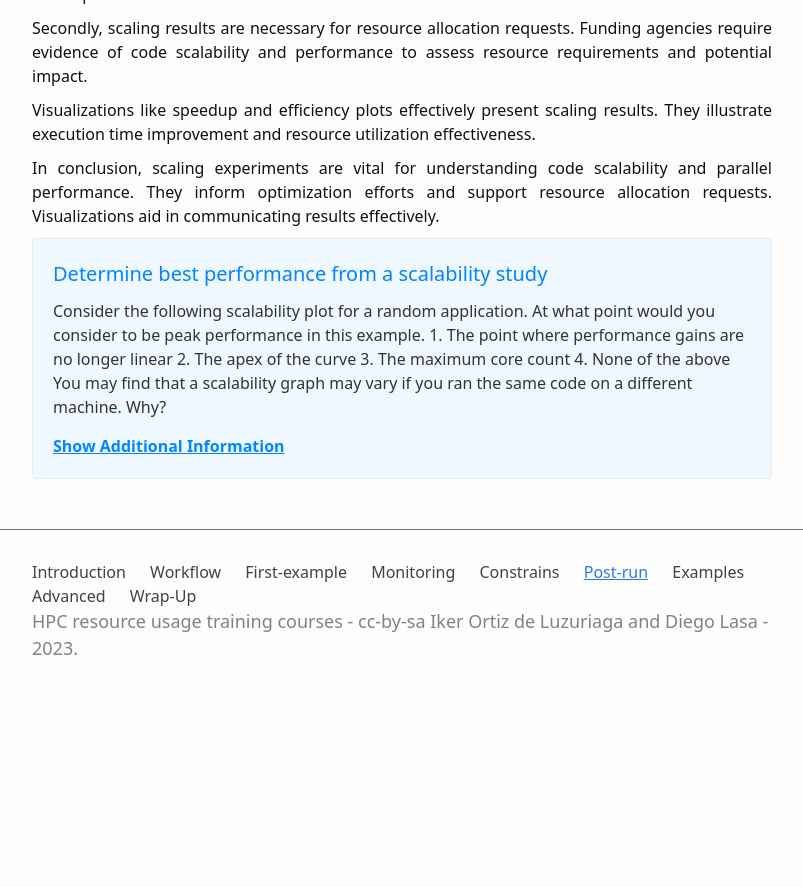
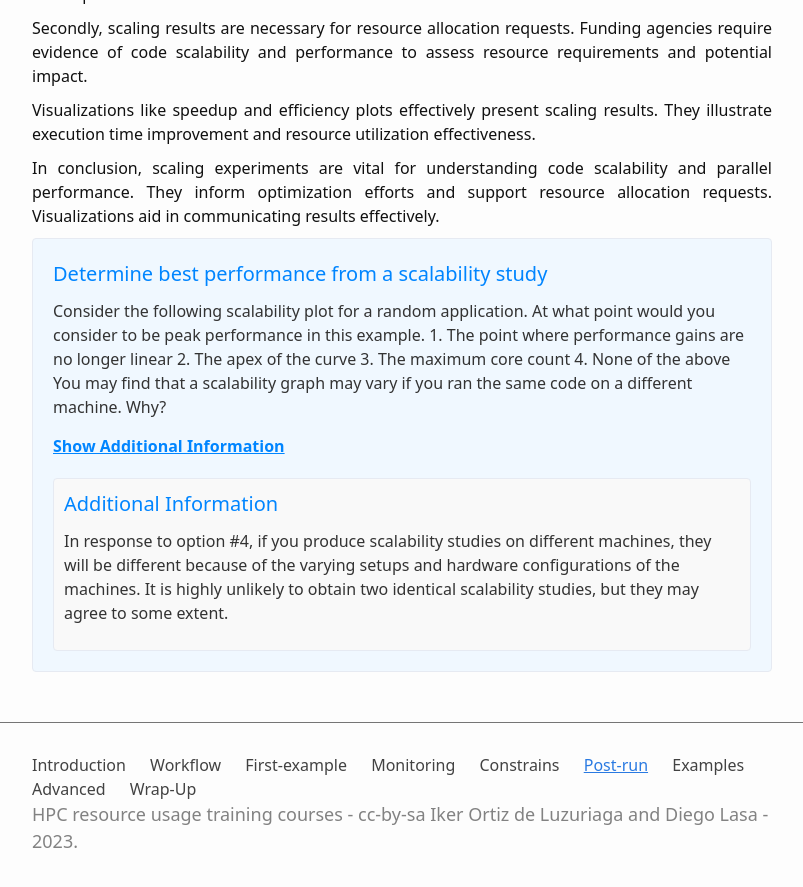
Before and after one commit to dipc-cc/slurm-training, a Jekyll site: the page built from 6_postrun.md, in a window 1280 px wide and 900 px high, scrolled down 952 px. Shown: the top 887 px of the window, without its empty margins (238-1041 px from the left). Built offline with Jekyll 4.4.1, drawn with Linux system fonts in a browser that asks for light colours; some web fonts are replaced; before the commit the page ends 1659 px from its top, so only the background shows below that.

Commit message:
Fixing info box to 6.lesson

```diff
--- a/6_postrun.md
+++ b/6_postrun.md
@@ -51,6 +51,11 @@ Visualizations like speedup and efficiency plots effectively present scaling res
 In conclusion, scaling experiments are vital for understanding code scalability and parallel performance. They inform optimization efforts and support resource allocation requests. Visualizations aid in communicating results effectively.
 </div>
 
+
+
+
+
+
 <style>
   .info-box {
     background-color: #f0f8ff;
@@ -88,7 +93,6 @@ In conclusion, scaling experiments are vital for understanding code scalability
     text-decoration: underline;
   }
 </style>
-
 <div class="info-box">
   <h3>Determine best performance from a scalability study</h3>
   <p>
@@ -104,7 +108,7 @@ At what point would you consider to be peak performance in this example.
 You may find that a scalability graph may vary if you ran the same code on a different machine. Why?
   </p>
   <div class="additional-info-toggle">Show Additional Information</div>
-  <div class="additional-info">
+  <div class="additional-info" style="display: block;"> <!-- Displayed by default -->
     <h3>Additional Information</h3>
     <p>
       In response to option #4, if you produce scalability studies on different machines, they will be different because of the varying setups and hardware configurations of the machines. It is highly unlikely to obtain two identical scalability studies, but they may agree to some extent.
```
